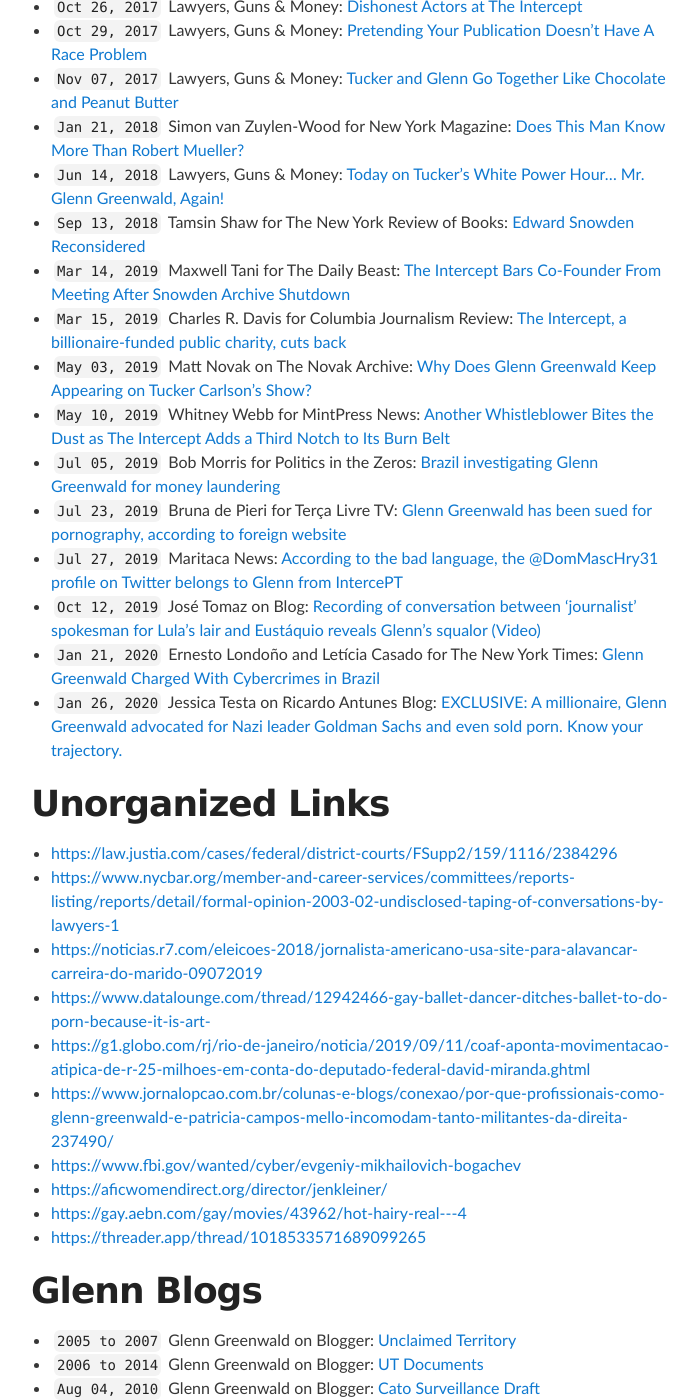
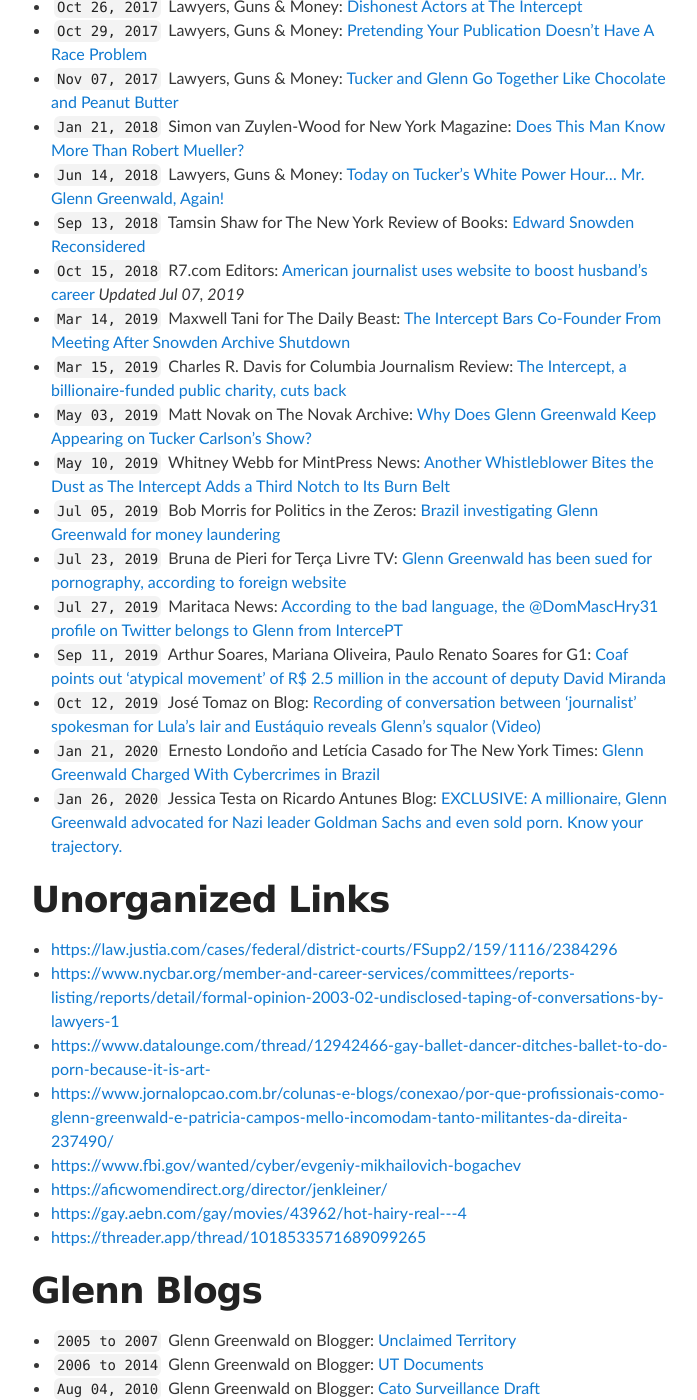
Before and after one commit to masternotions/masternotions.github.io, a Jekyll site: the page built from articles.md, in a window 1280 px wide and 1400 px high, scrolled down 1455 px. Shown: the whole window, without its empty margins (289-986 px from the left). Built offline with Jekyll 4.4.1, drawn with Linux system fonts in a browser that asks for light colours.

Commit message:
Update articles.md

```diff
--- a/articles.md
+++ b/articles.md
@@ -40,6 +40,7 @@ title: Articles
 - ``Jan 21, 2018`` Simon van Zuylen-Wood for New York Magazine: [Does This Man Know More Than Robert Mueller?](https://nymag.com/intelligencer/2018/01/glenn-greenwald-russia-investigation.html)
 - ``Jun 14, 2018`` Lawyers, Guns & Money: [Today on Tucker's White Power Hour… Mr. Glenn Greenwald, Again!](https://www.lawyersgunsmoneyblog.com/2018/06/today-tuckers-white-power-hour-mr-glenn-greenwald)
 - ``Sep 13, 2018`` Tamsin Shaw for The New York Review of Books: [Edward Snowden Reconsidered](https://www.nybooks.com/daily/2018/09/13/edward-snowden-reconsidered/)
+- ``Oct 15, 2018`` R7.com Editors: [American journalist uses website to boost husband's career](https://noticias.r7.com/eleicoes-2018/jornalista-americano-usa-site-para-alavancar-carreira-do-marido-09072019) _Updated Jul 07, 2019_
 - ``Mar 14, 2019`` Maxwell Tani for The Daily Beast: [The Intercept Bars Co-Founder From Meeting After Snowden Archive Shutdown](https://www.thedailybeast.com/laura-poitras-co-founder-of-the-intercept-barred-from-company-meeting-after-snowden-archive-shutdown)
 - ``Mar 15, 2019`` Charles R. Davis for Columbia Journalism Review: [The Intercept, a billionaire-funded public charity, cuts back](https://www.cjr.org/business_of_news/layoffs-the-intercept.php)
 - ``May 03, 2019`` Matt Novak on The Novak Archive: [Why Does Glenn Greenwald Keep Appearing on Tucker Carlson's Show?](https://www.novakarchive.com/foias/2019/4/20/why-does-glenn-greenwald-keep-going-on-tucker-carlsons-show)
@@ -47,6 +48,7 @@ title: Articles
 - ``Jul 05, 2019`` Bob Morris for Politics in the Zeros: [Brazil investigating Glenn Greenwald for money laundering](https://polizeros.com/2019/07/05/brazil-investigating-glenn-greenwald-for-money-laundering/)
 - ``Jul 23, 2019`` Bruna de Pieri for Terça Livre TV: [Glenn Greenwald has been sued for pornography, according to foreign website](https://www.tercalivre.com.br/glenn-greenwald-ja-foi-processado-por-pornografia-segundo-site-estrangeiro/)
 - ``Jul 27, 2019`` Maritaca News: [According to the bad language, the @DomMascHry31 profile on Twitter belongs to Glenn from IntercePT](https://maritaca-news.blogspot.com/2019/07/segundo-as-mas-linguas-o-perfil.html)
+- ``Sep 11, 2019`` Arthur Soares, Mariana Oliveira, Paulo Renato Soares for G1: [Coaf points out 'atypical movement' of R$ 2.5 million in the account of deputy David Miranda](https://g1.globo.com/rj/rio-de-janeiro/noticia/2019/09/11/coaf-aponta-movimentacao-atipica-de-r-25-milhoes-em-conta-do-deputado-federal-david-miranda.ghtml)
 - ``Oct 12, 2019`` José Tomaz on Blog: [Recording of conversation between 'journalist' spokesman for Lula's lair and Eustáquio reveals Glenn's squalor (Video)](https://rota2014.blogspot.com/2019/10/gravacao-de-conversa-entre-jornalistas.html)
 - ``Jan 21, 2020`` Ernesto Londoño and Letícia Casado for The New York Times: [Glenn Greenwald Charged With Cybercrimes in Brazil](https://www.nytimes.com/2020/01/21/world/americas/glenn-greenwald-brazil-cybercrimes.html)
 - ``Jan 26, 2020`` Jessica Testa on Ricardo Antunes Blog: [EXCLUSIVE: A millionaire, Glenn Greenwald advocated for Nazi leader Goldman Sachs and even sold porn. Know your trajectory.](https://ricardoantunes.com.br/exclusivo-milionario-glenn-greenwald-advogou-para-lider-nazista-goldman-sachs-e-vendeu-ate-filme-porno-conheca-sua-trajetoria/)
@@ -55,9 +57,7 @@ title: Articles
 
 - <https://law.justia.com/cases/federal/district-courts/FSupp2/159/1116/2384296>
 - <https://www.nycbar.org/member-and-career-services/committees/reports-listing/reports/detail/formal-opinion-2003-02-undisclosed-taping-of-conversations-by-lawyers-1>
-- <https://noticias.r7.com/eleicoes-2018/jornalista-americano-usa-site-para-alavancar-carreira-do-marido-09072019>
 - <https://www.datalounge.com/thread/12942466-gay-ballet-dancer-ditches-ballet-to-do-porn-because-it-is-art->
-- <https://g1.globo.com/rj/rio-de-janeiro/noticia/2019/09/11/coaf-aponta-movimentacao-atipica-de-r-25-milhoes-em-conta-do-deputado-federal-david-miranda.ghtml>
 - <https://www.jornalopcao.com.br/colunas-e-blogs/conexao/por-que-profissionais-como-glenn-greenwald-e-patricia-campos-mello-incomodam-tanto-militantes-da-direita-237490/>
 - <https://www.fbi.gov/wanted/cyber/evgeniy-mikhailovich-bogachev>
 - <https://aficwomendirect.org/director/jenkleiner/>
```
